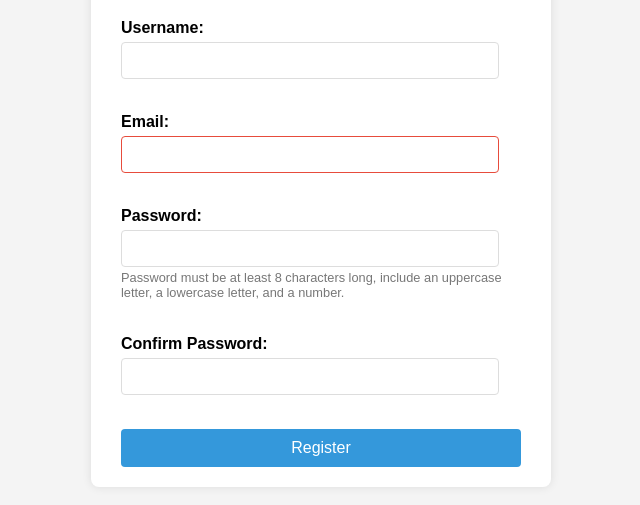
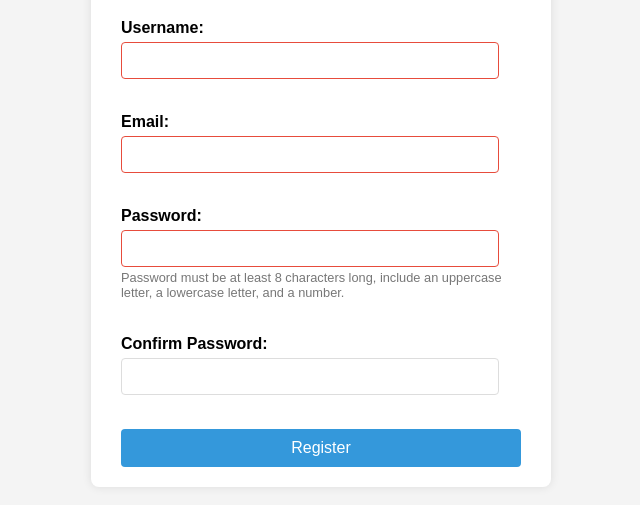
Before and after one commit to millan-figueroa-pscoursework/lab-5.2, a plain HTML site: page index.html in a window 1280 px wide. Shown: the part 197-702 px from the top of the page, without its empty margins (319-959 px from the left). Drawn offline with Linux system fonts and the light colour scheme.

Commit message:
Adds minlength attribute to password element and required to all fields

```diff
--- a/index.html
+++ b/index.html
@@ -15,7 +15,7 @@
         <form id="registrationForm" novalidate>
             <div class="form-group">
                 <label for="username">Username:</label>
-                <input type="text" id="username" name="username">
+                <input type="text" id="username" name="username" required>
                 <span class="error-message" id="usernameError"></span>
             </div>
             <div class="form-group">
@@ -25,7 +25,7 @@
             </div>
             <div class="form-group">
                 <label for="password">Password:</label>
-                <input type="password" id="password" name="password">
+                <input type="password" id="password" name="password" minlength="8" required>
                 <small>Password must be at least 8 characters long, include an uppercase letter, a lowercase letter, and
                     a number.</small>
                 <span class="error-message" id="passwordError"></span>
```
